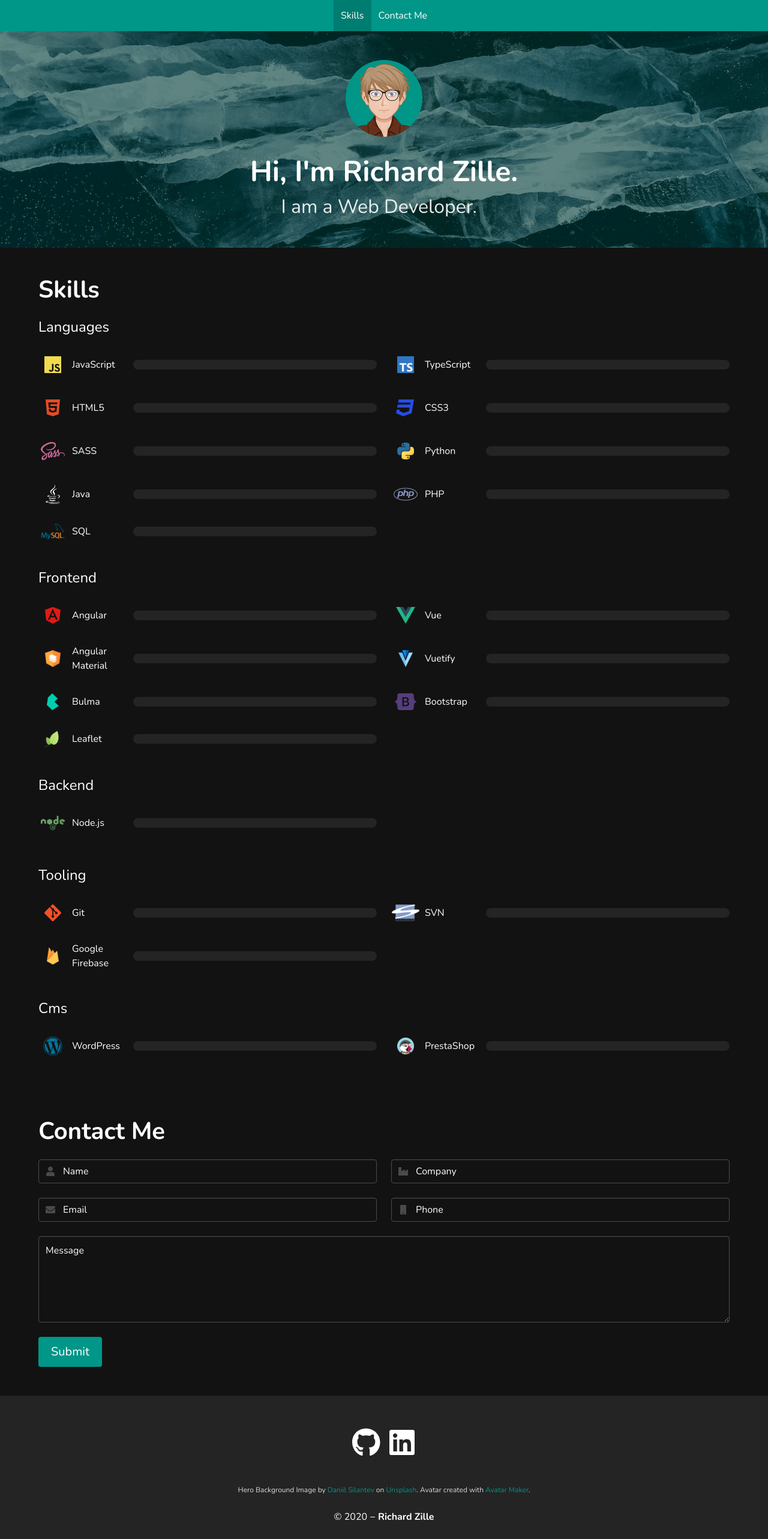
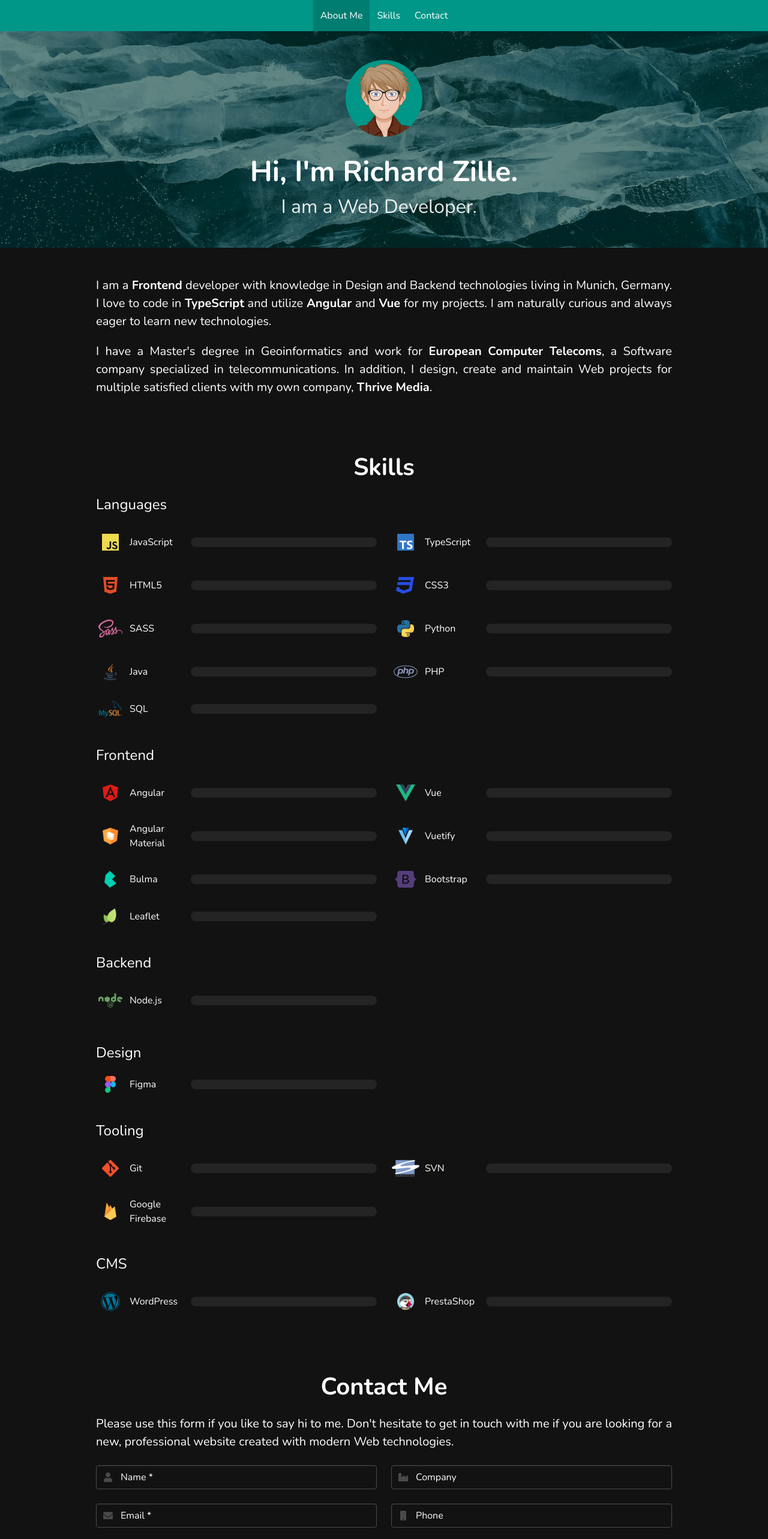
Before and after one commit to therichkid/portfolio, a Vue app: page / in a window 1280 px wide. Shown: the top 2566 px of the page at 60% size. Built offline with nearby package versions, Linux system fonts and the light colour scheme.

Commit message:
Add text, add skills, rename Hero component to AboutMe

```diff
--- a/src/App.vue
+++ b/src/App.vue
@@ -1,7 +1,7 @@
 <template>
   <NavBar />
 
-  <Hero />
+  <AboutMe />
   <Skills />
   <ContactForm />
 
@@ -12,7 +12,7 @@
 import { defineComponent } from "vue";
 import NavBar from "./components/layouts/NavBar.vue";
 import Footer from "./components/layouts/Footer.vue";
-import Hero from "./components/Hero.vue";
+import AboutMe from "./components/AboutMe.vue";
 import ContactForm from "./components/ContactForm.vue";
 import Skills from "./components/Skills.vue";
 
@@ -21,7 +21,7 @@ export default defineComponent({
   components: {
     NavBar,
     Footer,
-    Hero,
+    AboutMe,
     ContactForm,
     Skills
   }
@@ -32,7 +32,7 @@ export default defineComponent({
 .anchor::before {
   content: "";
   display: block;
-  height: 52px;
-  margin-top: -52px;
+  height: 100px;
+  margin-top: -100px;
 }
 </style>
--- a/src/components/Hero.vue
+++ b/src/components/AboutMe.vue
@@ -1,4 +1,5 @@
 <template>
+  <div style="height: 52px" id="about-me"></div>
   <section class="hero is-primary has-background">
     <picture class="hero-background is-transparent is-darker">
       <source
@@ -23,14 +24,31 @@
             height="128"
           />
         </figure>
-        <h1 class="title is-1 pt-5 pb-2">
+        <h1 class="title is-size-1 pt-5 pb-2">
           {{ title.current || "&nbsp;" }}
           <span v-if="!subtitle.current.length && !animationFinished" class="blinking-cursor">|</span>
         </h1>
-        <h2 class="subtitle is-3">
+        <h2 class="subtitle is-size-3">
           {{ subtitle.current || "&nbsp;" }}
           <span v-if="subtitle.current.length && !animationFinished" class="blinking-cursor">|</span>
         </h2>
+      </div>
+    </div>
+  </section>
+
+  <section class="section">
+    <div class="container is-max-desktop">
+      <div class="content has-text-justified is-size-5">
+        <p>
+          I am a <b>Frontend</b> developer with knowledge in Design and Backend technologies living in Munich, Germany.
+          I love to code in <b>TypeScript</b> and utilize <b>Angular</b> and <b>Vue</b> for my projects. I am naturally
+          curious and always eager to learn new technologies.
+        </p>
+        <p>
+          I have a Master's degree in Geoinformatics and work for <b>European Computer Telecoms</b>, a Software company
+          specialized in telecommunications. In addition, I design, create and maintain Web projects for multiple
+          satisfied clients with my own company, <b>Thrive Media</b>.
+        </p>
       </div>
     </div>
   </section>
--- a/src/components/ContactForm.vue
+++ b/src/components/ContactForm.vue
@@ -1,7 +1,14 @@
 <template>
   <section class="section">
-    <div class="container">
-      <h2 class="title is-2 anchor" id="contact-me">Contact Me</h2>
+    <h2 class="title has-text-centered is-size-2 anchor" id="contact">Contact Me</h2>
+
+    <div class="container is-max-desktop">
+      <div class="content has-text-justified is-size-5">
+        <p>
+          Please use this form if you like to say hi to me. Don't hesitate to get in touch with me if you are looking
+          for a new, professional website created with modern Web technologies.
+        </p>
+      </div>
 
       <Alert v-if="showAlert" :alert="alert" @close="showAlert = false" />
 
@@ -10,7 +17,7 @@
           <div class="column is-mobile">
             <div class="field">
               <div class="control has-icons-left">
-                <input type="text" v-model="data.name" class="input" placeholder="Name" required />
+                <input type="text" v-model="data.name" class="input" placeholder="Name *" required />
                 <span class="icon is-left">
                   <i class="fa fa-user"></i>
                 </span>
@@ -32,7 +39,7 @@
           <div class="column is-mobile">
             <div class="field">
               <div class="control has-icons-left">
-                <input type="email" v-model="data.email" class="input" placeholder="Email" required />
+                <input type="email" v-model="data.email" class="input" placeholder="Email *" required />
                 <span class="icon is-left">
                   <i class="fa fa-envelope"></i>
                 </span>
@@ -56,9 +63,12 @@
           </div>
         </div>
         <div class="field">
-          <textarea v-model="data.message" rows="5" class="textarea" placeholder="Message"></textarea>
+          <textarea v-model="data.message" rows="5" class="textarea" placeholder="Message *" required></textarea>
         </div>
-        <button type="submit" class="button is-primary is-medium mt-3">Submit</button>
+        <p class="has-text-right has-text-grey is-size-7">* Required</p>
+        <button type="submit" class="button is-primary is-medium mt-2" :class="{ 'is-loading': isLoading }">
+          Submit
+        </button>
       </form>
     </div>
   </section>
@@ -94,13 +104,17 @@ export default defineComponent({
       data: {} as ContactData,
       alert: {} as Alert,
       showAlert: false,
-      initTime: 0
+      initTime: 0,
+      isLoading: false
     };
   },
 
   methods: {
     submitForm(event: Event): void {
       event.preventDefault();
+
+      this.showAlert = false;
+      this.isLoading = true;
       this.data.date = new Date().toISOString();
       this.data.timer = Date.now() - this.initTime;
 
@@ -128,7 +142,10 @@ export default defineComponent({
           console.error(error);
           this.alert = { type: "error", message: error };
         })
-        .finally(() => (this.showAlert = true));
+        .finally(() => {
+          this.showAlert = true;
+          this.isLoading = false;
+        });
     }
   },
 
--- a/src/components/Skills.vue
+++ b/src/components/Skills.vue
@@ -1,9 +1,18 @@
 <template>
   <section class="section">
-    <div class="container">
-      <h2 class="title is-2 anchor" id="skills">Skills</h2>
-      <div v-for="(key, i) in ['languages', 'frontend', 'backend', 'tooling', 'cms']" :key="i">
-        <h3 class="subtitle is-4 is-capitalized " :class="i && 'pt-6'">{{ key }}</h3>
+    <h2 class="title has-text-centered is-size-2 anchor" id="skills">Skills</h2>
+    <div class="container is-max-desktop">
+      <div v-for="(key, i) in ['languages', 'frontend', 'backend', 'design', 'tooling', 'cms']" :key="i">
+        <h3
+          class="subtitle is-size-4"
+          :class="{
+            'is-capitalized': key !== 'cms',
+            'is-uppercase': key === 'cms',
+            'mt-6': i > 0
+          }"
+        >
+          {{ key }}
+        </h3>
         <div class="columns is-multiline">
           <div
             v-for="skill in skillsets[key]"
@@ -41,6 +50,7 @@ interface Skillsets {
   languages: Skill[];
   frontend: Skill[];
   backend: Skill[];
+  design: Skill[];
   tooling: Skill[];
   cms: Skill[];
 }
@@ -109,8 +119,7 @@ export default defineComponent({
             id: "java",
             name: "Java",
             level: { current: 0, full: 50 },
-            icon: "fab fa-java",
-            color: "#ffffff"
+            img: require("@/assets/img/logos/java.png")
           },
           {
             id: "php",
@@ -179,6 +188,14 @@ export default defineComponent({
             level: { current: 0, full: 50 },
             icon: "fab fa-node",
             color: "#68a063"
+          }
+        ],
+        design: [
+          {
+            id: "figma",
+            name: "Figma",
+            level: { current: 0, full: 75 },
+            img: require("@/assets/img/logos/figma.png")
           }
         ],
         tooling: [
--- a/src/components/layouts/NavBar.vue
+++ b/src/components/layouts/NavBar.vue
@@ -20,7 +20,7 @@
         <a
           v-for="item in navItems"
           :key="item.id"
-          :href="`#${item.id}`"
+          :href="item.href || `#${item.id}`"
           class="navbar-item"
           :class="{ 'is-active': activeItem === item.id }"
         >
@@ -29,8 +29,6 @@
       </div>
     </div>
   </nav>
-
-  <div style="height: 52px"></div>
 </template>
 
 <script lang="ts">
@@ -39,6 +37,7 @@ import helpers from "@/mixins/helpers";
 
 interface NavItem {
   id: string;
+  href?: string;
   name: string;
 }
 
@@ -50,15 +49,19 @@ export default defineComponent({
       isMenuOpen: false,
       navItems: [
         {
+          id: "about-me",
+          name: "About Me"
+        },
+        {
           id: "skills",
           name: "Skills"
         },
         {
-          id: "contact-me",
-          name: "Contact Me"
+          id: "contact",
+          name: "Contact"
         }
       ] as NavItem[],
-      activeItem: "skills" as string
+      activeItem: "about-me" as string
     };
   },
 
--- a/src/plugins/icon-library.ts
+++ b/src/plugins/icon-library.ts
@@ -7,7 +7,6 @@ import {
   faGitAlt,
   faGithub,
   faHtml5,
-  faJava,
   faJs,
   faLinkedin,
   faNode,
@@ -32,7 +31,6 @@ export default {
       faHtml5,
       faCss3,
       faSass,
-      faJava,
       faPhp,
       faAngular,
       faBootstrap,
```
Also changed, not shown: src/assets/img/logos/figma.png (added), src/assets/img/logos/java.png (added).
